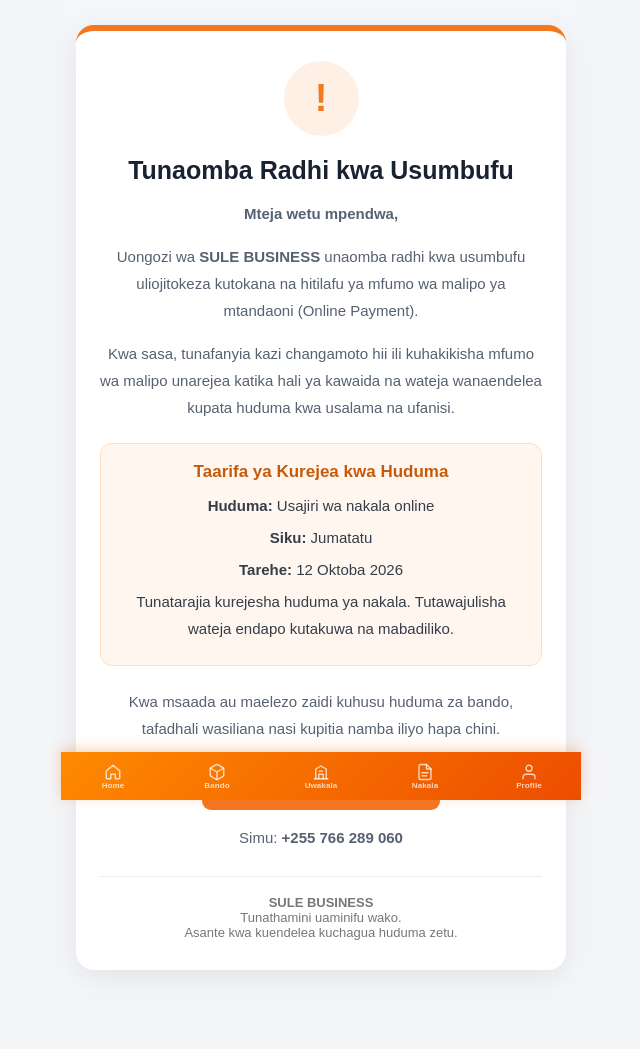
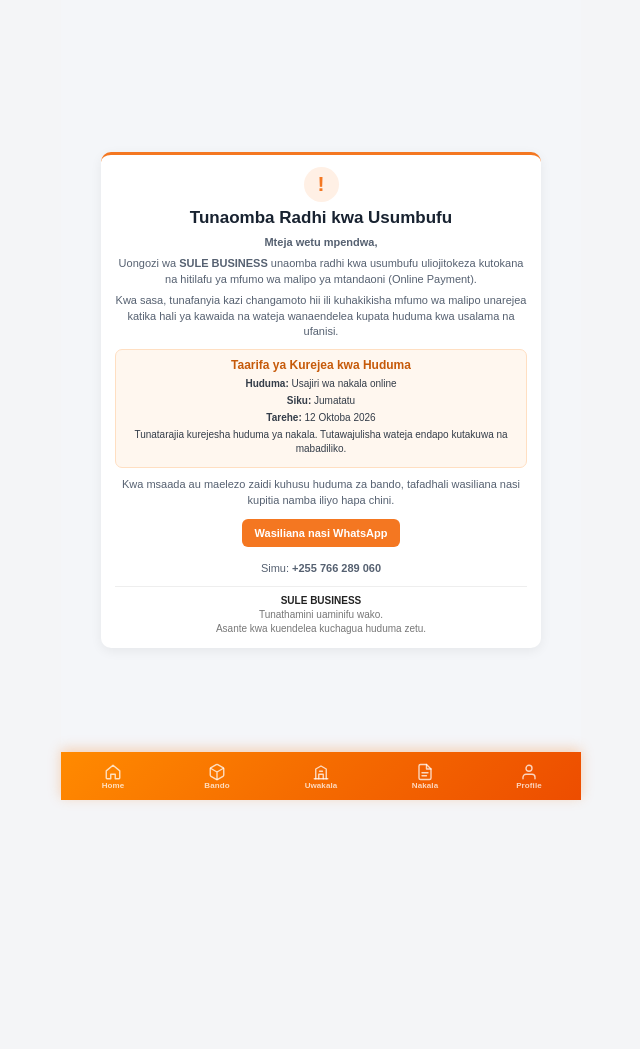
Before and after one commit to keyramkey/halotel-bando, a Flask app: page /nakala in a window 1280 px wide. Shown: the whole page, without its empty margins (319-959 px from the left). After the commit the page ends 803 px from the top, so only its background shows below. Run offline with Flask 3, Linux system fonts and the light colour scheme; the visitor is signed in with stand-in values (Sample User, id 1); data comes from the database, SQL or seed files in the repository; some libraries are stand-ins or nearby versions.

Commit message:
Update nakala.html

```diff
--- a/templates/nakala.html
+++ b/templates/nakala.html
@@ -6,69 +6,73 @@
 
 <style>
 .notice-wrapper {
-        min-height: 85vh;
+    min-height: 100vh;
+    box-sizing: border-box;
     display: flex;
     align-items: center;
     justify-content: center;
-        padding: 25px 15px;
+    padding: 6px;
     background: #f4f6f9;
     font-family: Arial, sans-serif;
 }
 
 .notice-card {
     width: 100%;
-        max-width: 600px;
-        background: #ffffff;
-        border-radius: 18px;
-        padding: 30px 24px;
+    max-width: 440px;
+    box-sizing: border-box;
+    background: #fff;
+    border-radius: 10px;
+    padding: 12px 14px;
     text-align: center;
-        box-shadow: 0 8px 30px rgba(0,0,0,0.08);
-        border-top: 6px solid #f47721;
+    box-shadow: 0 3px 12px #00000010;
+    border-top: 3px solid #f47721;
 }
 
 .notice-icon {
-        width: 75px;
-        height: 75px;
-        margin: 0 auto 20px;
+    width: 35px;
+    height: 35px;
+    margin: 0 auto 6px;
     background: #fff0e5;
     color: #f47721;
     border-radius: 50%;
     display: flex;
     align-items: center;
     justify-content: center;
-        font-size: 38px;
+    font-size: 21px;
     font-weight: bold;
 }
 
 .notice-card h1 {
     color: #182230;
-        font-size: 25px;
-        margin-bottom: 15px;
+    font-size: 17px;
+    margin: 4px 0 7px;
 }
 
 .notice-card p {
     color: #566171;
-        font-size: 15px;
-        line-height: 1.8;
-        margin-bottom: 16px;
+    font-size: 11px;
+    line-height: 1.45;
+    margin: 5px 0;
 }
 
 .notice-info {
     background: #fff7ef;
     border: 1px solid #ffdfc2;
-        border-radius: 12px;
-        padding: 18px;
-        margin: 22px 0;
+    border-radius: 7px;
+    padding: 8px;
+    margin: 9px 0;
 }
 
 .notice-info h3 {
     color: #c65a0a;
-        margin: 0 0 10px;
-        font-size: 17px;
+    margin: 0 0 5px;
+    font-size: 12px;
 }
 
 .notice-info p {
-        margin: 5px 0;
+    margin: 3px 0;
+    font-size: 10px;
+    line-height: 1.4;
     color: #343d49;
 }
 
@@ -77,31 +81,76 @@
     background: #f47721;
     color: white !important;
     text-decoration: none;
-        padding: 13px 22px;
-        border-radius: 9px;
+    padding: 8px 13px;
+    border-radius: 6px;
+    font-size: 11px;
     font-weight: bold;
-        margin-top: 8px;
-    }
-
-    .notice-contact:hover {
-        background: #d9600c;
+    margin-top: 5px;
 }
 
 .notice-footer {
-        margin-top: 25px;
-        padding-top: 18px;
-        border-top: 1px solid #eeeeee;
+    margin-top: 9px;
+    padding-top: 7px;
+    border-top: 1px solid #eee;
     color: #777;
-        font-size: 13px;
+    font-size: 10px;
+    line-height: 1.4;
 }
 
-    @media (max-width: 480px) {
+.notice-footer strong {
+    color: #222;
+}
+
+@media (max-height: 650px) {
+    .notice-wrapper {
+        min-height: 100svh;
+        padding: 4px;
+    }
+
     .notice-card {
-            padding: 25px 18px;
+        padding: 8px 10px;
+    }
+
+    .notice-icon {
+        width: 27px;
+        height: 27px;
+        font-size: 17px;
+        margin-bottom: 4px;
     }
 
     .notice-card h1 {
-            font-size: 22px;
+        font-size: 15px;
+        margin: 3px 0 5px;
+    }
+
+    .notice-card p {
+        font-size: 10px;
+        line-height: 1.3;
+        margin: 4px 0;
+    }
+
+    .notice-info {
+        padding: 6px;
+        margin: 6px 0;
+    }
+
+    .notice-info h3 {
+        font-size: 11px;
+    }
+
+    .notice-info p {
+        font-size: 9px;
+        margin: 2px 0;
+    }
+
+    .notice-contact {
+        padding: 7px 10px;
+        margin-top: 3px;
+    }
+
+    .notice-footer {
+        margin-top: 6px;
+        padding-top: 5px;
     }
 }
     </style>
```
Lines whose indentation alone changed are shown as unchanged.
